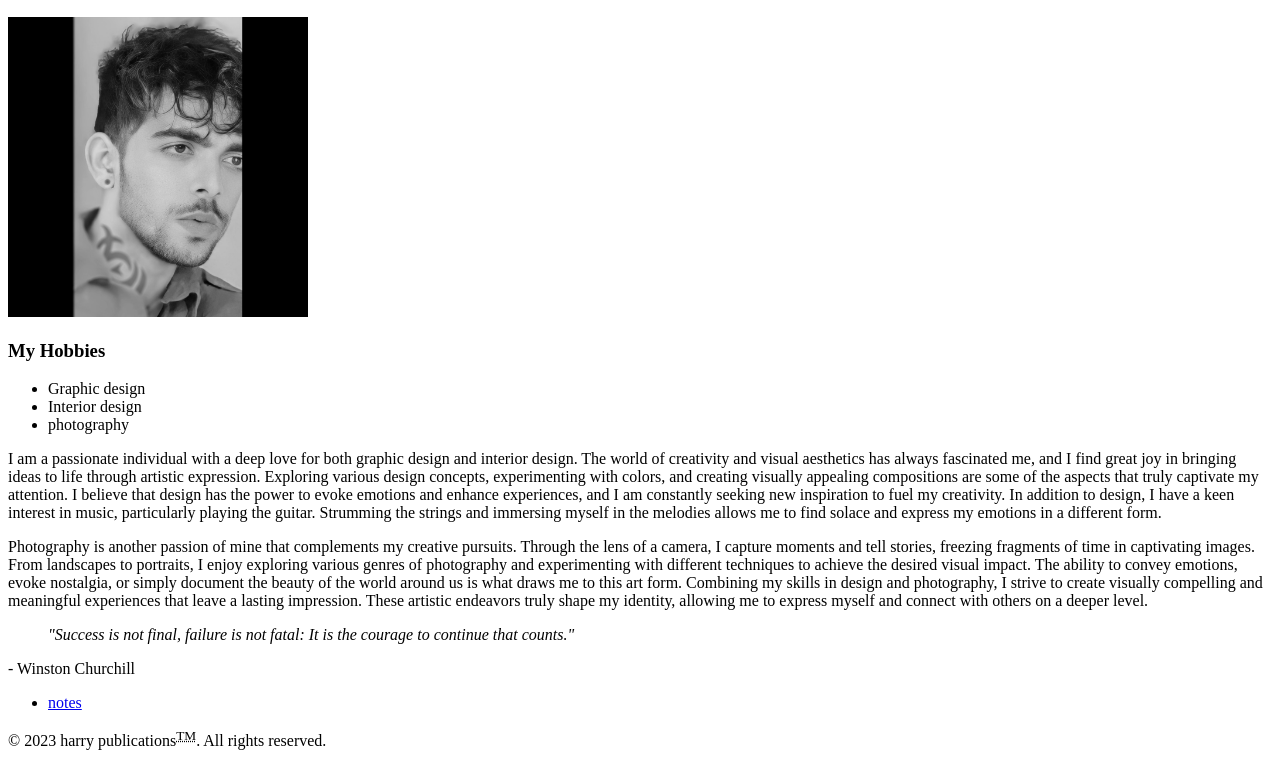
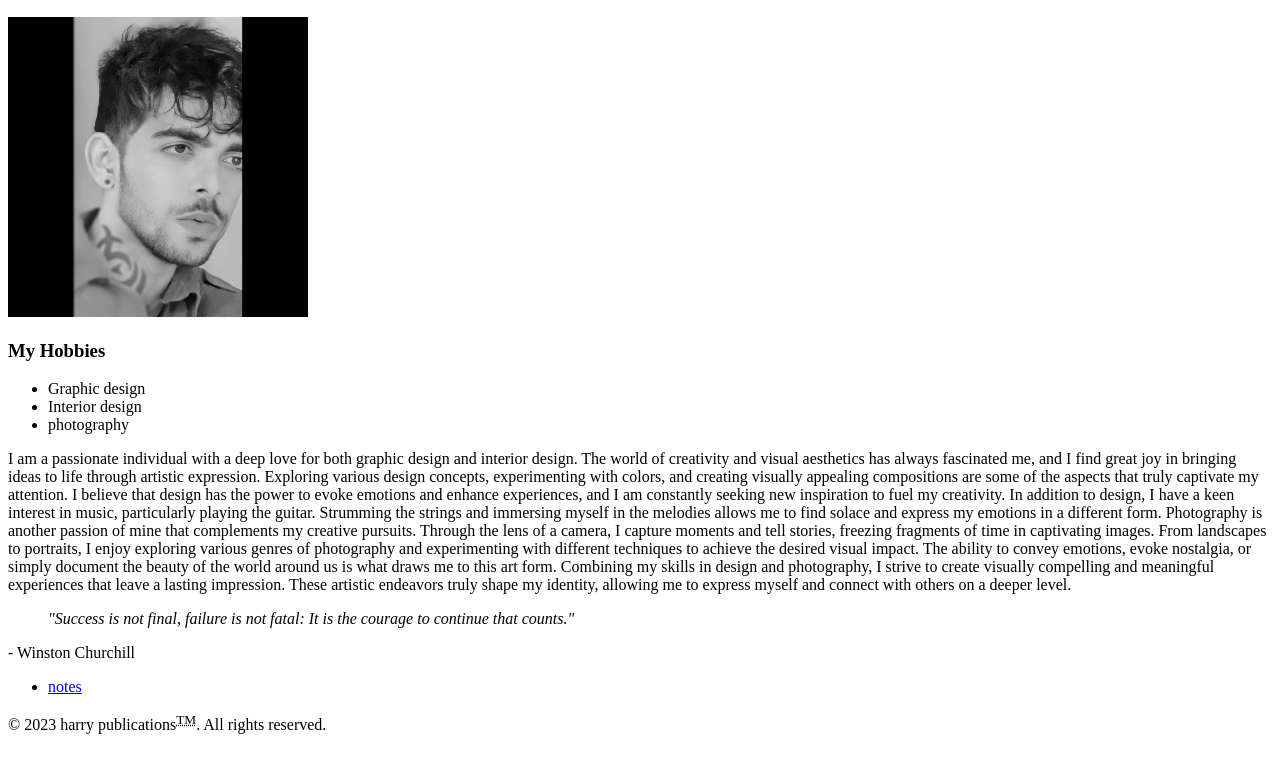
Before and after one commit to sing1901/sing1901.github.io, a plain HTML site: page html-assignment/index.html in a window 1280 px wide. Shown: the part 110-877 px from the top of the page. Drawn offline with Linux system fonts and the light colour scheme.

Commit message:
further improvements

```diff
--- a/html-assignment/index.html
+++ b/html-assignment/index.html
@@ -22,17 +22,18 @@
       <li>Interior design</li>
       <li>photography</li>
     </ul>
-    <p>
+    <p1>
         I am a passionate individual with a deep love for both graphic design and interior design. The world of creativity and visual aesthetics has always fascinated me, and I find great joy in bringing ideas to life through artistic expression. Exploring various design concepts, experimenting with colors, and creating visually appealing compositions are some of the aspects that truly captivate my attention. I believe that design has the power to evoke emotions and enhance experiences, and I am constantly seeking new inspiration to fuel my creativity. In addition to design, I have a keen interest in music, particularly playing the guitar. Strumming the strings and immersing myself in the melodies allows me to find solace and express my emotions in a different form.
 
-        </p>
-        <p>
-            Photography is another passion of mine that complements my creative pursuits. Through the lens of a camera, I capture moments and tell stories, freezing fragments of time in captivating images. From landscapes to portraits, I enjoy exploring various genres of photography and experimenting with different techniques to achieve the desired visual impact. The ability to convey emotions, evoke nostalgia, or simply document the beauty of the world around us is what draws me to this art form. Combining my skills in design and photography, I strive to create visually compelling and meaningful experiences that leave a lasting impression. These artistic endeavors truly shape my identity, allowing me to express myself and connect with others on a deeper level.</p>
+        </p1>
+        <p2>
+            Photography is another passion of mine that complements my creative pursuits. Through the lens of a camera, I capture moments and tell stories, freezing fragments of time in captivating images. From landscapes to portraits, I enjoy exploring various genres of photography and experimenting with different techniques to achieve the desired visual impact. The ability to convey emotions, evoke nostalgia, or simply document the beauty of the world around us is what draws me to this art form. Combining my skills in design and photography, I strive to create visually compelling and meaningful experiences that leave a lasting impression. These artistic endeavors truly shape my identity, allowing me to express myself and connect with others on a deeper level.</p2>
 
                 <blockquote><em>"Success is not final, failure is not fatal: It is the courage to continue that counts."</em></blockquote>
                 <footer>- Winston Churchill</footer>
+              </article>
               </main>
-      </article>
+
                 <nav>
                   <ul>
                       <li><a href="notes.html">notes</a></li>
```
Also changed, not shown: html-assignment/notes.html (+8 -5 lines).
